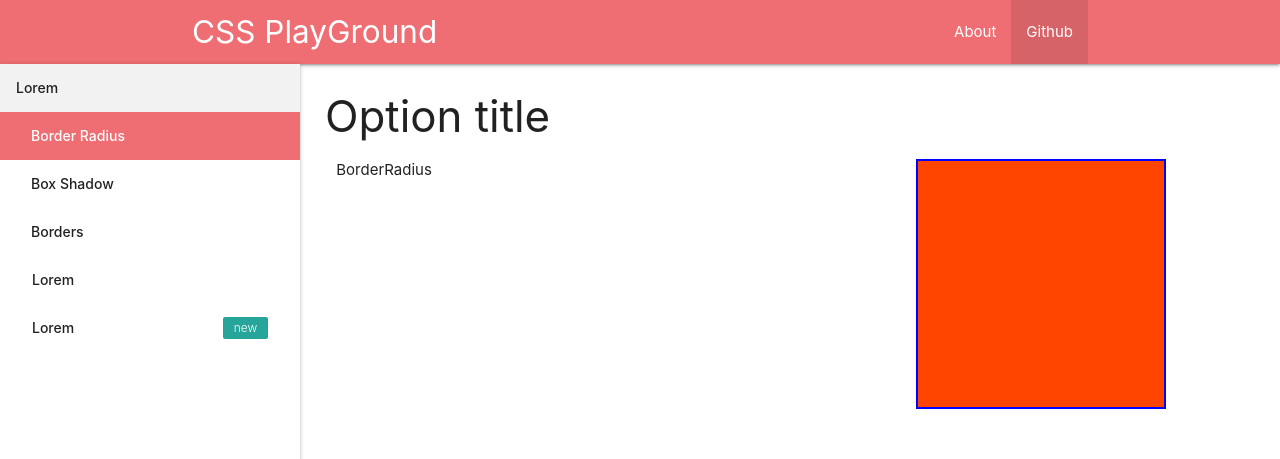
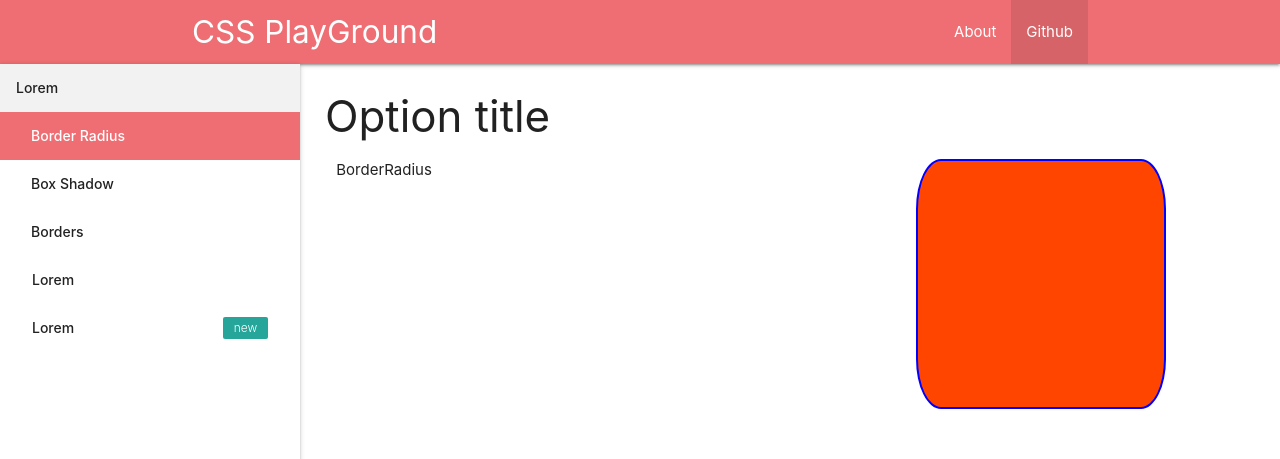
Before and after one commit to Aivirth/CssPlayground, a React (Create React App) app: page /border-radius in a window 1280 px wide. Shown: the top 459 px of the page. Built offline with nearby package versions, Linux system fonts and the light colour scheme.

Commit message:
Added border radius to Actor Styles

```diff
--- a/src/Redux/reducers/actorReducer.js
+++ b/src/Redux/reducers/actorReducer.js
@@ -9,6 +9,24 @@ const initialState = {
       borderWidth: 2,
       borderStyle: "solid",
       borderColor: "blue"
+    },
+    borderRadius: {
+      borderTopLeftRadius: {
+        radiusX: 25,
+        radiusY: 50
+      },
+      borderTopRightRadius: {
+        radiusX: 25,
+        radiusY: 50
+      },
+      borderBottomLeftRadius: {
+        radiusX: 25,
+        radiusY: 50
+      },
+      borderBottomRightRadius: {
+        radiusX: 25,
+        radiusY: 50
+      }
     }
   }
 };
--- a/src/components/Actor/Actor.js
+++ b/src/components/Actor/Actor.js
@@ -10,14 +10,29 @@ class Actor extends Component {
   }
 
   render() {
+    const actorStylesFromProps = this.props.styles;
+
+    let borderRadius = {};
+
+    for (const key in actorStylesFromProps.borderRadius) {
+      let combinedRadii = `${
+        actorStylesFromProps.borderRadius[key].radiusX
+      }px ${actorStylesFromProps.borderRadius[key].radiusY}px`;
+      borderRadius[key] = combinedRadii;
+    }
+
     const styles = {
-      backgroundColor: this.props.styles.backgroundColor,
-      width: this.props.styles.width + "px",
-      height: this.props.styles.height + "px",
-      margin: this.props.styles.margin,
-      border: `${this.props.styles.border.borderWidth}px ${
-        this.props.styles.border.borderStyle
-      } ${this.props.styles.border.borderColor}`
+      backgroundColor: actorStylesFromProps.backgroundColor,
+      width: actorStylesFromProps.width + "px",
+      height: actorStylesFromProps.height + "px",
+      margin: actorStylesFromProps.margin,
+      border: `${actorStylesFromProps.border.borderWidth}px ${
+        actorStylesFromProps.border.borderStyle
+      } ${actorStylesFromProps.border.borderColor}`,
+      borderTopLeftRadius: borderRadius.borderTopLeftRadius,
+      borderTopRightRadius: borderRadius.borderTopRightRadius,
+      borderBottomLeftRadius: borderRadius.borderBottomLeftRadius,
+      borderBottomRightRadius: borderRadius.borderBottomRightRadius
     };
 
     return <div id="Actor" style={styles} />;
```
